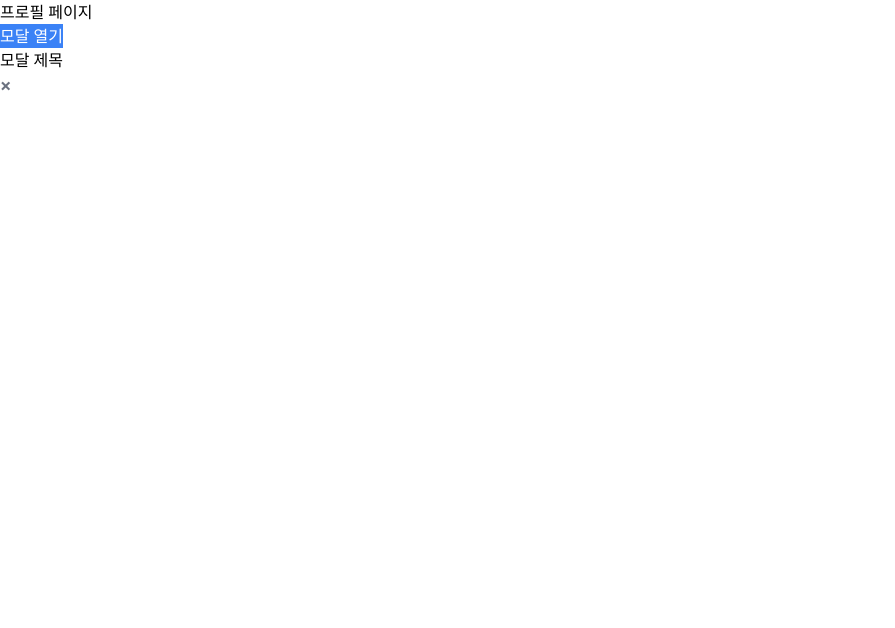
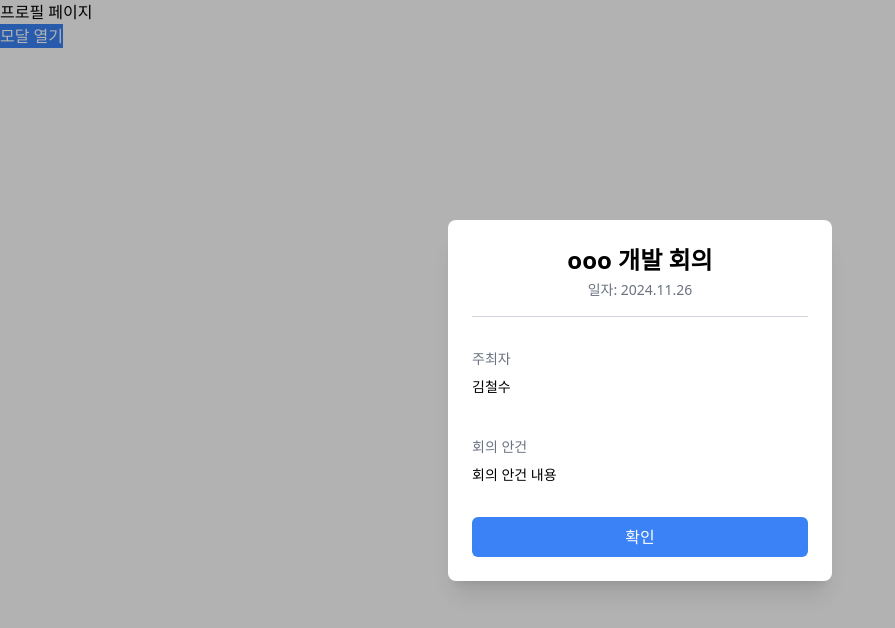
Before and after one commit to ltaehee/workplus-front, a React (Vite) app: page /profile in a window 1280 px wide. Both pictures are taken after a click on the button "모달 열기". Shown: the top 628 px of the page, without its empty margins (0-895 px from the left). Built offline with nearby package versions, Linux system fonts and the light colour scheme.

Commit message:
feat:모달 기능 추가

```diff
--- a/src/components/common/Modal.tsx
+++ b/src/components/common/Modal.tsx
@@ -1,21 +1,84 @@
+import axios from "axios";
+import { useEffect, useState } from "react";
+
 interface ModalProps {
   isOpen: boolean;
   onClose: () => void;
   title: string;
+  date: string;
+  organizer: string;
+  agenda: string;
 }
 
-const Modal: React.FC<ModalProps> = ({ isOpen, onClose, title }) => {
+const Modal: React.FC<ModalProps> = ({
+  isOpen,
+  onClose,
+  title,
+  date,
+  organizer,
+  agenda,
+}) => {
+  const [modalData, setModalData] = useState<{
+    title: string;
+    date: string;
+    organizer: string;
+    agenda: string;
+  } | null>();
+
+  const fetchData = async () => {
+    try {
+      const response = await axios.get("api/meeting");
+      const data = response.data;
+
+      setModalData({
+        title: data.title,
+        date: data.date,
+        organizer: data.organizer,
+        agenda: data.agenda,
+      });
+    } catch (err) {
+      console.log(err);
+    }
+  };
+
   if (!isOpen) return;
 
+  /* 모달 밖부분 클릭해도 모달 닫히게  */
+  const handleBackgroundClick = (e: React.MouseEvent) => {
+    e.stopPropagation();
+    onClose();
+  };
+
+  // 모달 내부에서 클릭 시 안닫히게
+  const handleModalClick = (e: React.MouseEvent) => {
+    e.stopPropagation();
+  };
+
   return (
-    <div>
-      <h2>{title}</h2>
-      <button
-        className="text-gray-500 hover:text-gray-700 font-bold text-xl"
-        onClick={onClose}
+    <div
+      onClick={handleBackgroundClick}
+      className="fixed inset-0 bg-black bg-opacity-30 flex justify-center items-center z-50"
+    >
+      <div
+        onClick={handleModalClick}
+        className=" flex flex-col justify-center items-center w-96  bg-white p-6 rounded-lg shadow-xl"
       >
-        &times;
-      </button>
+        <h2 className="text-2xl font-bold">{title}</h2>
+        <p className="mt-1 text-sm text-gray-500">일자: {date}</p>
+        <div className="w-full h-px my-4 bg-gray-300"></div>
+        <div className="w-full flex flex-col justify-left text-sm">
+          <p className="mt-4 text-gray-500">주최자</p>
+          <p className="mt-2">{organizer}</p>
+          <p className="mt-10 text-gray-500">회의 안건</p>
+          <p className="mt-2">{agenda}</p>
+        </div>
+        <button
+          className="bg-blue-500 text-white py-2 px-4 rounded-md hover:bg-blue-700 w-full mt-8"
+          onClick={onClose}
+        >
+          확인
+        </button>
+      </div>
     </div>
   );
 };
--- a/src/pages/profilePage.tsx
+++ b/src/pages/profilePage.tsx
@@ -6,6 +6,13 @@ const ProfilePage = () => {
 
   const openModal = () => setIsModalOpen(true);
   const closeModal = () => setIsModalOpen(false);
+
+  const dummyData = {
+    title: "ooo 개발 회의",
+    date: "2024.11.26",
+    organizer: "김철수",
+    agenda: "회의 안건 내용",
+  };
   return (
     <>
       <h1>프로필 페이지</h1>
@@ -13,7 +20,14 @@ const ProfilePage = () => {
         <button className="bg-blue-500 text-white" onClick={openModal}>
           모달 열기
         </button>
-        <Modal isOpen={isModalOpen} onClose={closeModal} title="모달 제목" />
+        <Modal
+          isOpen={isModalOpen}
+          onClose={closeModal}
+          title={dummyData.title}
+          date={dummyData.date}
+          organizer={dummyData.organizer}
+          agenda={dummyData.agenda}
+        />
       </div>
     </>
   );
```
